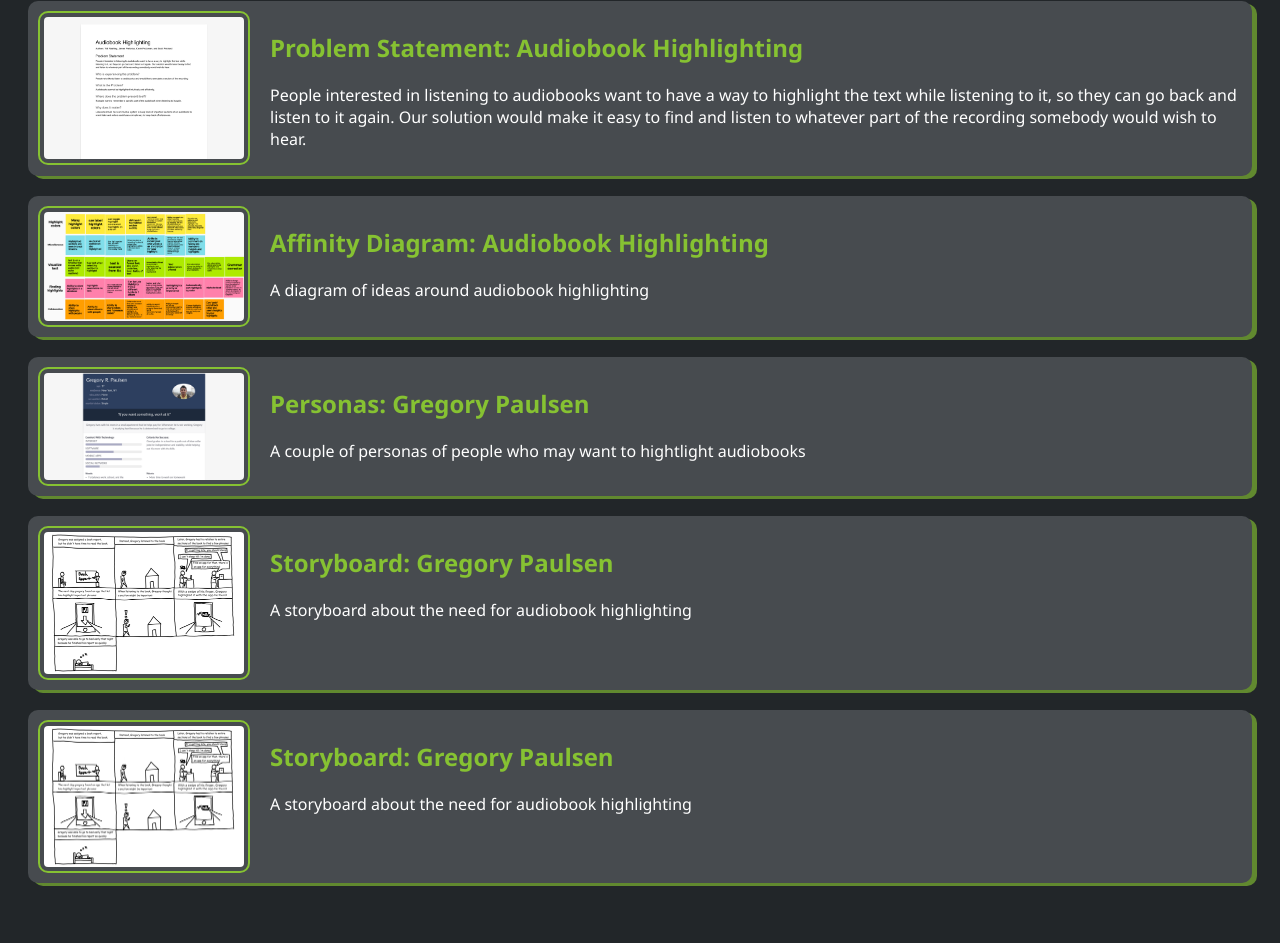
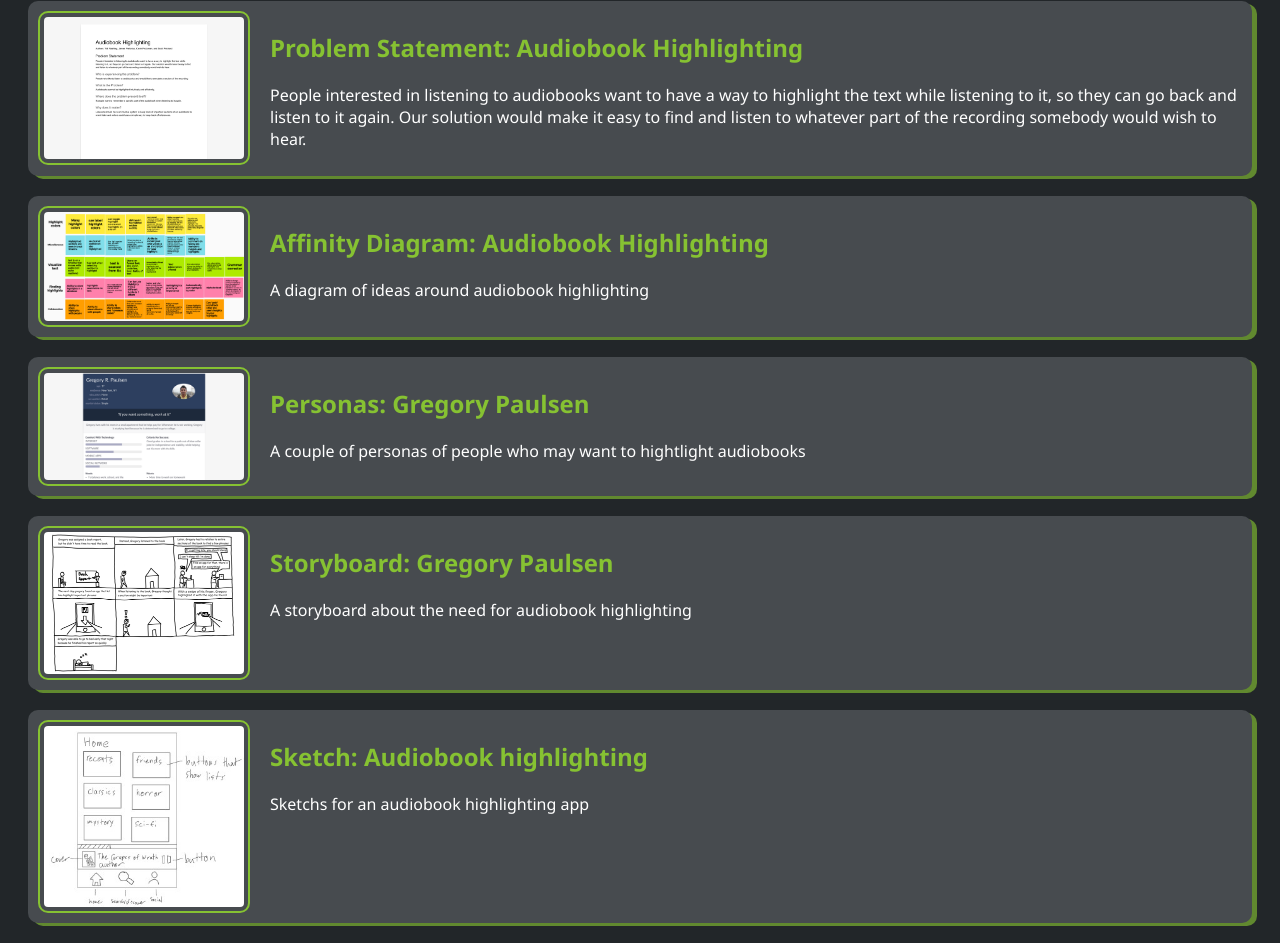
Before and after one commit to jbytes1027/jbytes1027.github.io, a plain HTML site: page index.html in a window 1280 px wide. Shown: the part 71-1014 px from the top of the page. Before the commit the page ends 974 px from the top, so only its background shows below. Drawn offline with Linux system fonts and the light colour scheme.

Commit message:
final files

```diff
--- a/index.html
+++ b/index.html
@@ -56,12 +56,12 @@
 
   <!-- Sketch -->
   <section class="assignment">
-    <a href="files/sketch.pdf"><img src="images/sketch.png"></a>
+    <a href="files/sketch.pdf"><img src="images/sketch.jpg"></a>
     <section class="ass-details">
       <a href="files/sketch.pdf">
-        <h2>Storyboard: Gregory Paulsen</h2>
+        <h2>Sketch: Audiobook highlighting</h2>
       </a>
-      <p>A storyboard about the need for audiobook highlighting</p>
+      <p>Sketchs for an audiobook highlighting app</p>
     </section>
 </section>
 </body>
```
Also changed, not shown: images/sketch.jpg (added), images/sketch.png (deleted), 1 other file.
